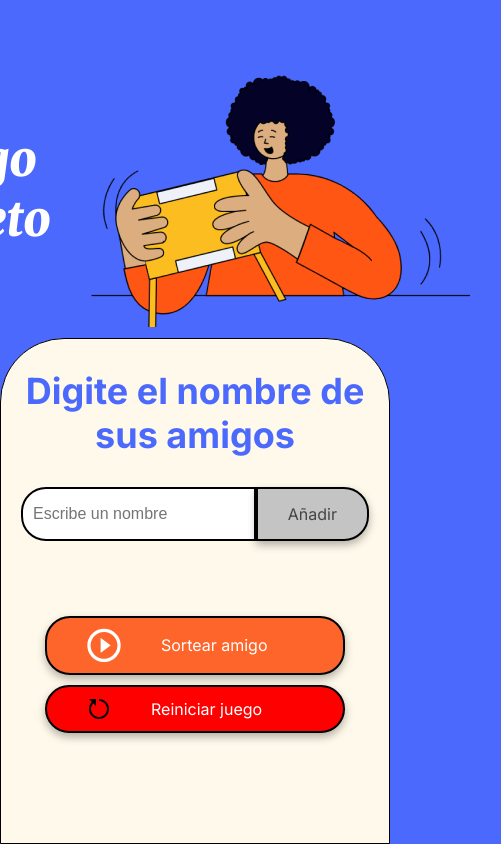
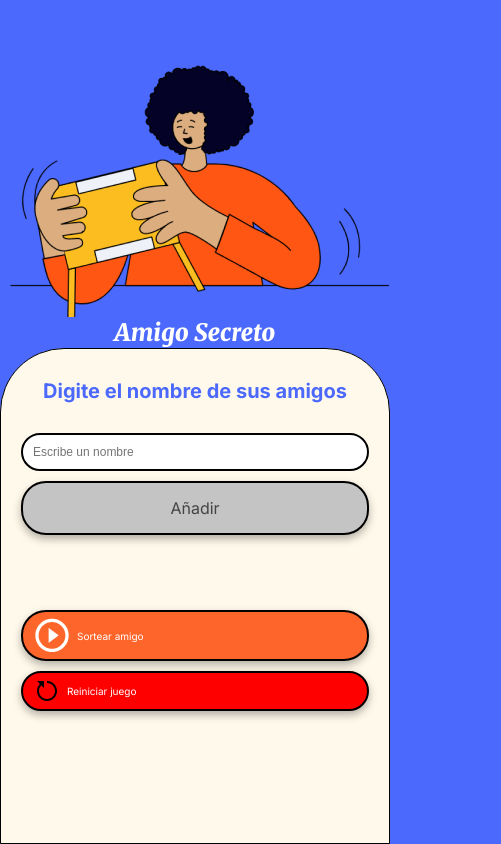
Before and after one commit to jonathanG29/secret_friends, a plain HTML site: page index.html in a window 390 px wide. Shown: the whole page, 501 px wide, since content can reach past the window. Drawn offline with Linux system fonts and the light colour scheme.

Commit message:
💄 UPDATE: Se mejora style para responsividad

```diff
--- a/index.html
+++ b/index.html
@@ -13,8 +13,8 @@
 <body>
     <main class="main-content">
         <header class="header-banner">
+            <img src="assets/amigo-secreto.png" alt="Imagen representativa de amigo secreto">
             <h1 class="main-title">Amigo Secreto</h1>
-            <img src="assets/amigo-secreto.png" alt="Imagen representativa de amigo secreto">
         </header>
 
         <section class="input-section">
--- a/style.css
+++ b/style.css
@@ -7,7 +7,6 @@
     --color-button-hover: #e55720;
     --color-text: #444444;
     --color-white: #FFFFFF;
-
 }
 
 /* Estilos generales */
@@ -36,6 +35,7 @@ body {
 .header-banner {
     flex: 40%;
     display: flex;
+    flex-direction: column;
     justify-content: center;
     align-items: center;
     padding: 40px 0 0;
@@ -163,6 +163,7 @@ ul {
     background-color: var(--color-button-hover);
 }
 
+/* Botón de reiniciar juego */
 .button-reset {
     display: flex;
     align-items: center;
@@ -181,3 +182,89 @@ ul {
 .button-reset:hover {
     background-color: var(--color-button-hover);
 }
+
+/* Media Queries para responsividad */
+@media (max-width: 768px) {
+    .main-title {
+        font-size: 36px;
+    }
+
+    .section-title {
+        font-size: 28px;
+    }
+
+    .input-wrapper {
+        flex-direction: column;
+        align-items: center;
+    }
+
+    .input-name {
+        border-radius: 25px;
+        margin-bottom: 10px;
+    }
+
+    .button-add {
+        border-radius: 25px;
+        width: 100%;
+    }
+
+    .button-container {
+        width: 100%;
+    }
+
+    .button-draw, .button-reset {
+        padding: 10px 20px;
+        font-size: 14px;
+    }
+
+    .button-draw img, .button-reset img {
+        margin-right: 20px;
+    }
+}
+
+@media (max-width: 480px) {
+    .main-title {
+        font-size: 28px;
+    }
+
+    .section-title {
+        font-size: 24px;
+    }
+
+    .input-name {
+        font-size: 14px;
+    }
+
+    .button-draw, .button-reset {
+        padding: 8px 16px;
+        font-size: 12px;
+    }
+
+    .button-draw img, .button-reset img {
+        margin-right: 10px;
+    }
+}
+
+/* Media Query específica para pantallas de 430px de ancho */
+@media (max-width: 430px) {
+    .main-title {
+        font-size: 24px;
+    }
+
+    .section-title {
+        font-size: 20px;
+    }
+
+    .input-name {
+        font-size: 12px;
+    }
+
+    .button-draw, .button-reset {
+        padding: 6px 12px;
+        font-size: 10px;
+    }
+
+    .button-draw img, .button-reset img {
+        margin-right: 8px;
+    }
+}
```
